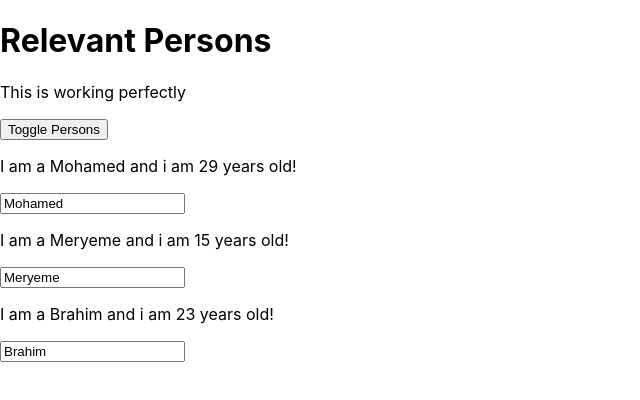
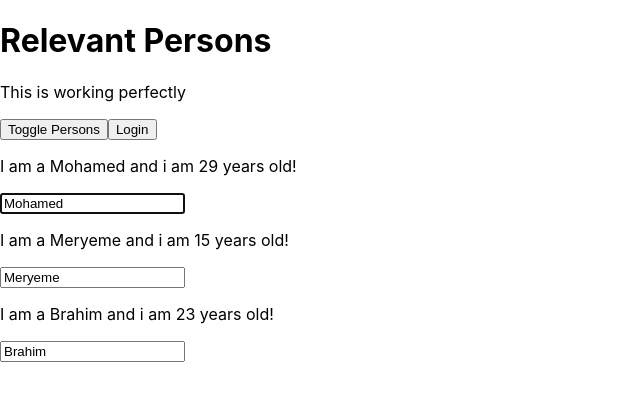
Before and after one commit to thyphoeniks/simple-react-app, a React app: page / in a window 1280 px wide. Both pictures are taken after a click on the button "Toggle Persons". Shown: the top 400 px of the page, without its empty margins (0-640 px from the left). Built offline with nearby package versions, Linux system fonts and the light colour scheme.

Commit message:
Working with some new React features

```diff
--- a/package.json
+++ b/package.json
@@ -42,6 +42,7 @@
     "postcss-normalize": "7.0.1",
     "postcss-preset-env": "6.6.0",
     "postcss-safe-parser": "4.0.1",
+    "prop-types": "^15.7.2",
     "radium": "^0.25.1",
     "react": "^16.8.6",
     "react-app-polyfill": "^1.0.1",
--- a/src/components/Cockpit/Cockpit.js
+++ b/src/components/Cockpit/Cockpit.js
@@ -25,6 +25,7 @@ const cockpit = props => {
       <button className={btnClass} onClick={props.clicked}>
         Toggle Persons
       </button>
+      <button onClick={props.login}>Login</button>
     </Aux>
   );
 };
--- a/src/components/Persons/Person/Person.js
+++ b/src/components/Persons/Person/Person.js
@@ -1,18 +1,50 @@
-import React from "react";
+import React, { Component } from "react";
 import classes from "./Person.css";
 import Aux from "../../../hoc/Auxiliary";
 import withClass from "../../../hoc/withClass_0";
+import PropTypes from "prop-types";
 
-const person = props => {
-  return (
-    <Aux>
-      <p onClick={props.click}>
-        I am a {props.name} and i am {props.age} years old!
-      </p>
-      <p>{props.children}</p>
-      <input type="text" onChange={props.changed} value={props.name} />
-    </Aux>
-  );
+import { AuthContext } from "../../../containers/App";
+
+class Person extends Component {
+  constructor(props) {
+    super(props);
+    this.inputElement = React.createRef();
+  }
+
+  componentDidMount() {
+    if (this.props.position === 0) {
+      // this.inputElement.focus();
+      this.inputElement.current.focus();
+    }
+  }
+
+  render() {
+    return (
+      <Aux>
+        <AuthContext.Consumer>
+          {auth => (auth ? <p>I am authenticated</p> : null)}
+        </AuthContext.Consumer>
+        <p onClick={this.props.click}>
+          I am a {this.props.name} and i am {this.props.age} years old!
+        </p>
+        <p>{this.props.children}</p>
+        <input
+          ref={this.inputElement}
+          type="text"
+          onChange={this.props.changed}
+          value={this.props.name}
+        />
+      </Aux>
+    );
+  }
+}
+
+Person.propTypes = {
+  click: PropTypes.func,
+  name: PropTypes.string,
+  age: PropTypes.number,
+  changed: PropTypes.func
 };
 
-export default withClass(person, classes.Person);
+export default withClass(Person, classes.Person);
--- a/src/components/Persons/Persons.js
+++ b/src/components/Persons/Persons.js
@@ -6,6 +6,7 @@ const persons = props =>
     return (
       <Person
         click={() => props.deleted(index)}
+        position={index}
         name={person.name}
         age={person.age}
         key={person.id}
--- a/src/containers/App.js
+++ b/src/containers/App.js
@@ -4,15 +4,18 @@ import Persons from "../components/Persons/Persons";
 import Cockpit from "../components/Cockpit/Cockpit";
 import WithClass from "../hoc/withClass";
 
+export const AuthContext = React.createContext(false);
+
 class App extends Component {
   state = {
     persons: [
-      { id: "10", name: "Mohamed", age: "29" },
-      { id: "20", name: "Meryeme", age: "15" },
-      { id: "30", name: "Brahim", age: "23" }
+      { id: "10", name: "Mohamed", age: 29 },
+      { id: "20", name: "Meryeme", age: 15 },
+      { id: "30", name: "Brahim", age: 23 }
     ],
     showPersons: false,
-    clickedCounter: 0
+    clickedCounter: 0,
+    authenticated: false
   };
 
   deletePersonHandler = personIndex => {
@@ -44,6 +47,10 @@ class App extends Component {
     });
   };
 
+  loginHandler = () => {
+    this.setState({ authenticated: true });
+  };
+
   render() {
     let persons = null;
 
@@ -60,12 +67,16 @@ class App extends Component {
     return (
       <WithClass classes={classes.App}>
         <Cockpit
+          login={this.loginHandler}
           showPersons={this.state.showPersons}
           persons={this.state.persons}
           clicked={this.togglePersonsHandler}
           appTitle={this.props.title}
         />
-        {persons}
+        <AuthContext.Provider value={this.state.authenticated}>
+          {" "}
+          {persons}
+        </AuthContext.Provider>
       </WithClass>
     );
   }
```
